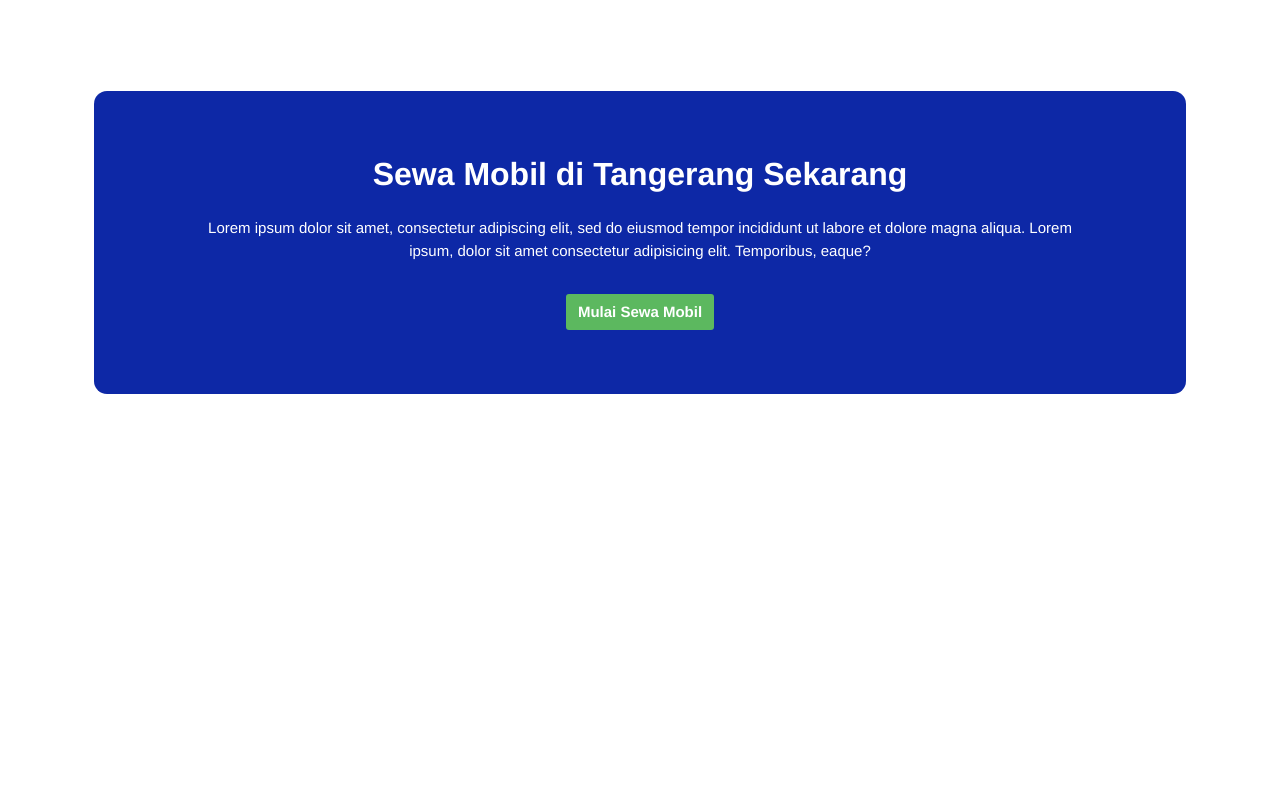
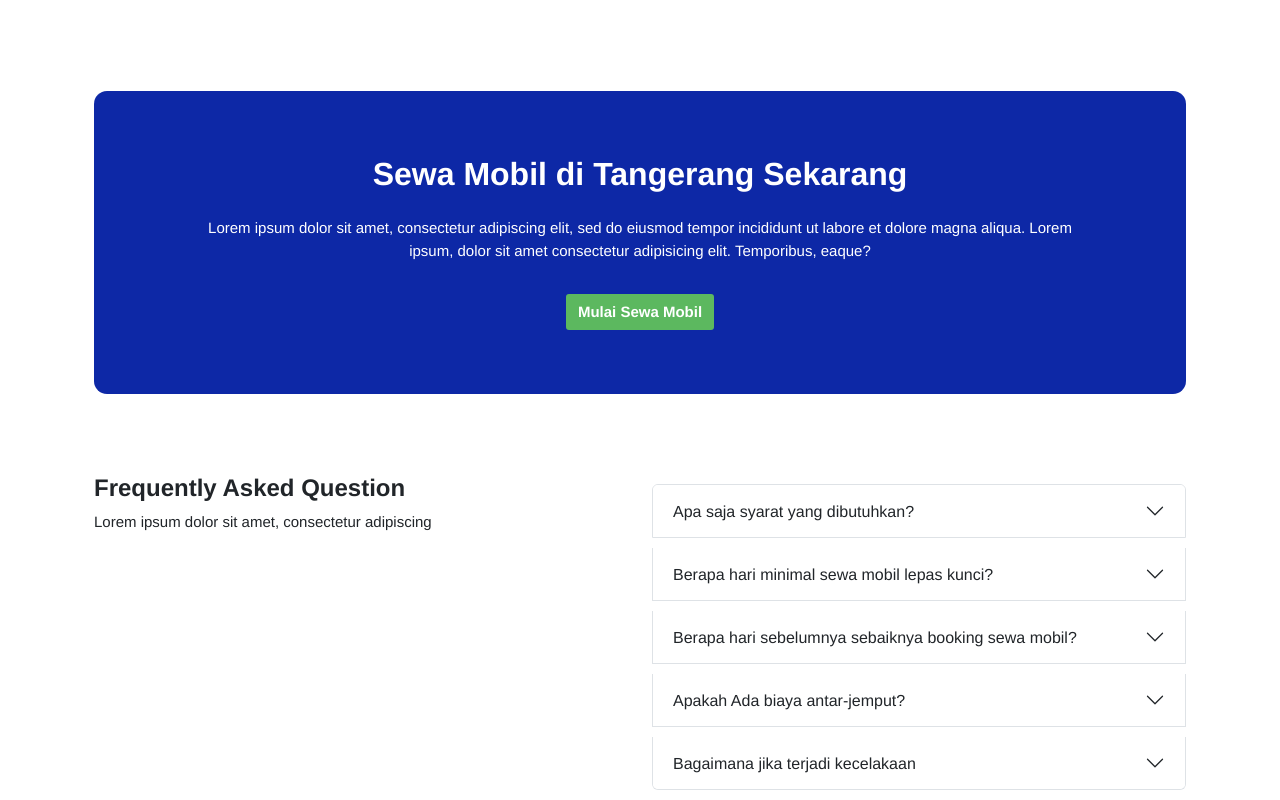
Before and after one commit to PramudyaReynaldi/car-rentals, a React (Vite) app in the folder client/: page / in a window 1280 px wide. Shown: the part 4955-5755 px from the top of the page. Before the commit the page ends 5349 px from the top, so only its background shows below. Built offline with nearby package versions, Linux system fonts and the light colour scheme; no server answers.

Commit message:
--features: add FAQ➕

```diff
--- /dev/null
+++ b/client/src/components/Faq/index.jsx
@@ -0,0 +1,75 @@
+const Faq = () => {
+    return (
+        <div className="container">
+            <div className="row">
+                <div className="col-lg-6 col-12">
+                    <div className="faq-text">
+                        <h2 className="faq-title">Frequently Asked Question</h2>
+                        <p className="faq-paragraph">
+                            Lorem ipsum dolor sit amet, consectetur adipiscing
+                        </p>
+                    </div>
+                </div>
+                <div className="col-lg-6 col-12">
+                    <div className="accordion" id="accordionExample">
+                        <div className="accordion-item">
+                            <h2 className="accordion-header" id="faqOne">
+                                <button className="accordion-button collapsed" type="button" data-bs-toggle="collapse" data-bs-target="#collapseOne" aria-expanded="false" aria-controls="collapseOne">
+                                    Apa saja syarat yang dibutuhkan?
+                                </button>
+                            </h2>
+                            <div id="collapseOne" className="accordion-collapse collapse" aria-labelledby="faqOne" data-bs-parent="#accordionExample">
+                                <div className="accordion-body"> ... </div>
+                            </div>
+                        </div>
+                        <div className="accordion-item">
+                            <h2 className="accordion-header" id="faqTwo">
+                                <button className="accordion-button collapsed" type="button" data-bs-toggle="collapse" data-bs-target="#collapseTwo" aria-expanded="false" aria-controls="collapseTwo">
+                                    Berapa hari minimal sewa mobil lepas kunci?
+                                </button>
+                            </h2>
+                            <div id="collapseTwo" className="accordion-collapse collapse" aria-labelledby="faqTwo" data-bs-parent="#accordionExample">
+                                <div className="accordion-body"> ... </div>
+                            </div>
+                        </div>
+
+                        <div className="accordion-item">
+                            <h2 className="accordion-header" id="faqThree">
+                                <button className="accordion-button collapsed" type="button" data-bs-toggle="collapse" data-bs-target="#collapseThree" aria-expanded="false" aria-controls="collapseThree">
+                                    Berapa hari sebelumnya sebaiknya booking sewa mobil?
+                                </button>
+                            </h2>
+                            <div id="collapseThree" className="accordion-collapse collapse" aria-labelledby="faqThree" data-bs-parent="#accordionExample">
+                                <div className="accordion-body"> ... </div>
+                            </div>
+                        </div>
+
+                        <div className="accordion-item">
+                            <h2 className="accordion-header" id="faqFour">
+                                <button className="accordion-button collapsed" type="button" data-bs-toggle="collapse" data-bs-target="#collapseFour" aria-expanded="false" aria-controls="collapseFour">
+                                    Apakah Ada biaya antar-jemput?
+                                </button>
+                            </h2>
+                            <div id="collapseFour" className="accordion-collapse collapse" aria-labelledby="faqFour" data-bs-parent="#accordionExample">
+                                <div className="accordion-body"> ... </div>
+                            </div>
+                        </div>
+
+                        <div className="accordion-item">
+                            <h2 className="accordion-header" id="faqFive">
+                                <button className="accordion-button collapsed" type="button" data-bs-toggle="collapse" data-bs-target="#collapseFive" aria-expanded="false" aria-controls="collapseFive">
+                                    Bagaimana jika terjadi kecelakaan
+                                </button>
+                            </h2>
+                            <div id="collapseFive" className="accordion-collapse collapse" aria-labelledby="faqFive" data-bs-parent="#accordionExample">
+                                <div className="accordion-body"> ... </div>
+                            </div>
+                        </div>
+                    </div>
+                </div>
+            </div>
+        </div>
+    );
+};
+
+export default Faq;
--- a/client/src/pages/home.jsx
+++ b/client/src/pages/home.jsx
@@ -5,6 +5,7 @@ import ServicesComponent from "../components/ServicesComponent";
 import WhyUsCard from "../components/WhyUsCard";
 import Testimonial from "../components/Testimonial";
 import CardBanner from "../components/CardBanner";
+import Faq from "../components/Faq";
 
 const HomePage = () => {
     return (
@@ -35,6 +36,9 @@ const HomePage = () => {
                     <div className="card-banner-content">
                         <CardBanner />
                     </div>
+                    <div className="faq-content">
+                        <Faq />
+                    </div>
                 </div>
             </div>
         </>
```
